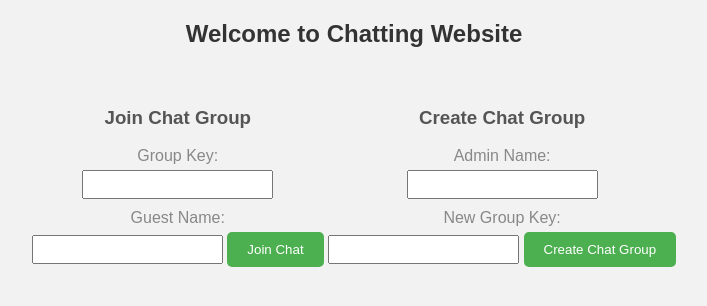
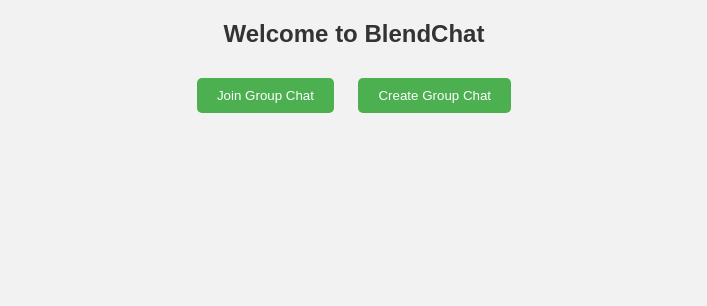
Before and after one commit to KshBlitz/BlendHub, a Flask app: page / in a window 1280 px wide. Shown: the top 306 px of the page, without its empty margins (286-993 px from the left). Run offline with Flask 3, Linux system fonts and the light colour scheme.

Commit message:
Added Buttons

```diff
--- a/requirnment.txt
+++ b/requirnment.txt
@@ -0,0 +1,2 @@
+# Save this content to requirements.txt
+flask==2.0.1
--- a/static/css/style.css
+++ b/static/css/style.css
@@ -9,26 +9,6 @@ h2 {
     color: #333;
 }
 
-form {
-    margin-top: 20px;
-    display: inline-block;
-}
-
-h3 {
-    color: #555;
-}
-
-label {
-    display: block;
-    margin-bottom: 5px;
-    color: #888;
-}
-
-input {
-    padding: 5px;
-    margin-bottom: 10px;
-}
-
 button {
     background-color: #4caf50;
     color: white;
@@ -36,8 +16,45 @@ button {
     border: none;
     border-radius: 5px;
     cursor: pointer;
+    margin: 10px;
 }
 
 button:hover {
     background-color: #45a049;
 }
+
+/* Modal styles */
+.modal {
+    display: none;
+    position: fixed;
+    z-index: 1;
+    left: 0;
+    top: 0;
+    width: 100%;
+    height: 100%;
+    overflow: auto;
+    background-color: rgb(0,0,0);
+    background-color: rgba(0,0,0,0.4);
+}
+
+.modal-content {
+    background-color: #fefefe;
+    margin: 15% auto;
+    padding: 20px;
+    border: 1px solid #888;
+    width: 80%;
+}
+
+.close {
+    color: #aaa;
+    float: right;
+    font-size: 28px;
+    font-weight: bold;
+}
+
+.close:hover,
+.close:focus {
+    color: #000;
+    text-decoration: none;
+    cursor: pointer;
+}
--- a/templates/index.html
+++ b/templates/index.html
@@ -5,33 +5,52 @@
     <meta charset="UTF-8">
     <meta name="viewport" content="width=device-width, initial-scale=1.0">
     <link rel="stylesheet" href="{{ url_for('static', filename='css/style.css') }}">
-    <title>Chatting Website</title>
+    <title>BlendChat</title>
 </head>
 <body>
-    <h2>Welcome to Chatting Website</h2>
+    <h2>Welcome to BlendChat</h2>
 
-    <!-- Join Chat Group Form -->
-    <form action="/join_chat" method="post">
-        <h3>Join Chat Group</h3>
-        <label for="groupKey">Group Key:</label>
-        <input type="text" id="groupKey" name="groupKey" required>
+    <!-- Join Chat Group Button -->
+    <button id="joinChatBtn" onclick="openModal('joinChatModal')">Join Group Chat</button>
 
-        <label for="guestNameJoin">Guest Name:</label>
-        <input type="text" id="guestNameJoin" name="guestNameJoin" required>
+    <!-- Create Chat Group Button -->
+    <button id="createChatBtn" onclick="openModal('createChatModal')">Create Group Chat</button>
 
-        <button type="submit">Join Chat</button>
-    </form>
+    <!-- Join Chat Modal -->
+    <div id="joinChatModal" class="modal">
+        <div class="modal-content">
+            <span class="close" onclick="closeModal('joinChatModal')">&times;</span>
+            <h3>Join Group Chat</h3>
+            <form onsubmit="joinChat(event)">
+                <!-- Swap the order of the labels and input fields -->
+                <label for="guestNameJoin">Your Name:</label>
+                <input type="text" id="guestNameJoin" name="guestNameJoin" required>
 
-    <!-- Create Chat Group Form -->
-    <form action="/create_chat" method="post">
-        <h3>Create Chat Group</h3>
-        <label for="adminName">Admin Name:</label>
-        <input type="text" id="adminName" name="adminName" required>
+                <label for="groupKeyJoin">Group Key:</label>
+                <input type="text" id="groupKeyJoin" name="groupKeyJoin" required>
 
-        <label for="groupKeyCreate">New Group Key:</label>
-        <input type="text" id="groupKeyCreate" name="groupKeyCreate" required>
+                <button type="submit">Join Chat</button>
+            </form>
+        </div>
+    </div>
 
-        <button type="submit">Create Chat Group</button>
-    </form>
+    <!-- Create Chat Modal -->
+    <div id="createChatModal" class="modal">
+        <div class="modal-content">
+            <span class="close" onclick="closeModal('createChatModal')">&times;</span>
+            <h3>Create Group Chat</h3>
+            <form onsubmit="createChat(event)">
+                <label for="groupKeyCreate">New Group Key:</label>
+                <input type="text" id="groupKeyCreate" name="groupKeyCreate" required>
+
+                <label for="adminNameCreate">Your Name:</label>
+                <input type="text" id="adminNameCreate" name="adminNameCreate" required>
+
+                <button type="submit">Create Chat</button>
+            </form>
+        </div>
+    </div>
+
+    <script src="{{ url_for('static', filename='js/script.js') }}"></script>
 </body>
 </html>
```
Also changed, not shown: static/js/script.js (+43 -0 lines).
